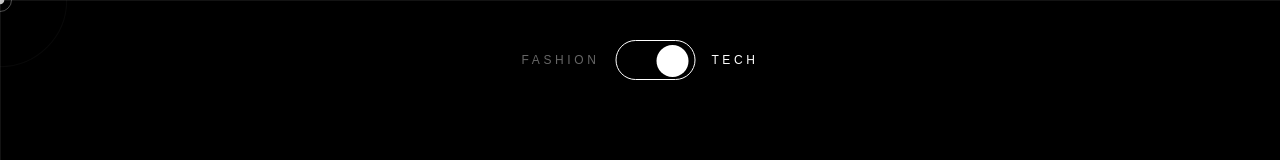
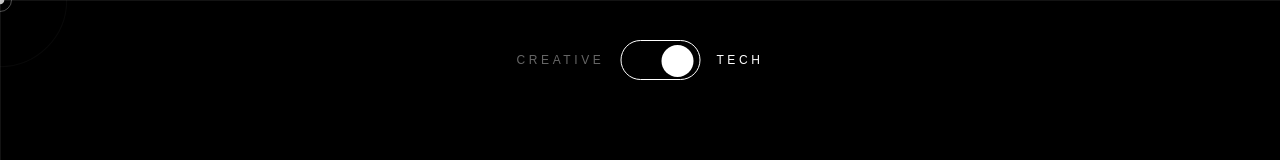
Before and after one commit to Dpatel0805693/dsite, a Next.js app: page / in a window 1280 px wide. Shown: the top 160 px of the page. Built offline with nearby package versions, Linux system fonts and the light colour scheme.

Commit message:
Added new project

```diff
--- a/src/app/page.tsx
+++ b/src/app/page.tsx
@@ -77,7 +77,7 @@ export default function Home() {
               !isDark ? "opacity-100" : "opacity-40"
             }`}
           >
-            Fashion
+            Creative
           </span>
 
 
```
